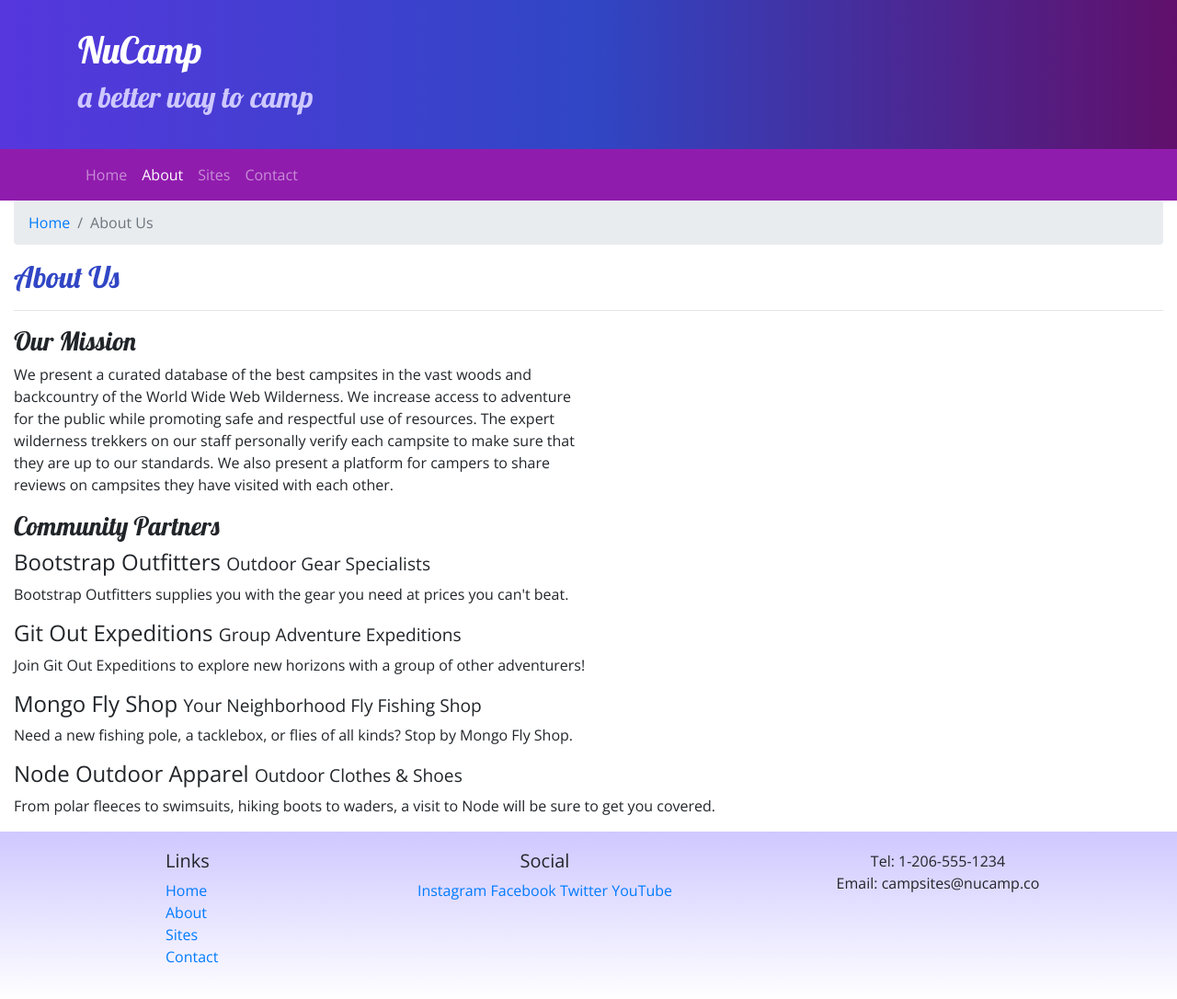
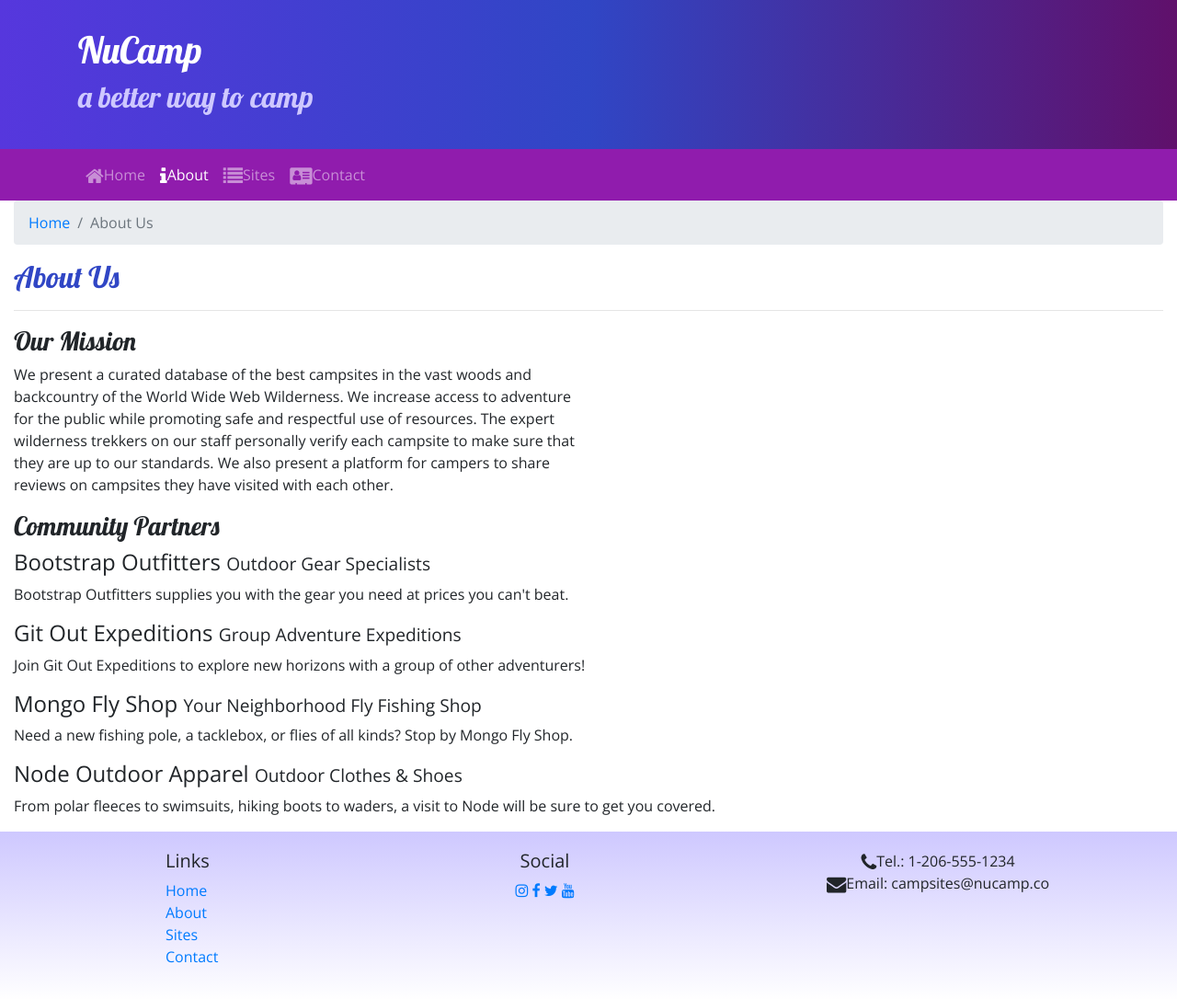
Before and after one commit to breezecakeyum/bootstrap-workshop, a website: page aboutus.html in a window 1280 px wide. Shown: the whole page at 92% size. Drawn offline with nearby package versions, Linux system fonts and the light colour scheme.

Commit message:
Font Awesome

```diff
--- a/aboutus.html
+++ b/aboutus.html
@@ -6,6 +6,7 @@
     <meta charset="utf-8" />
     <meta name="viewport" content="width=device-width, initial-scale=1" />
 
+    <link rel="stylesheet" href="node_modules/font-awesome/css/font-awesome.min.css" />
     <link rel="stylesheet" href="node_modules\bootstrap\dist\css\bootstrap.min.css">
     <link rel="stylesheet" href="https://fonts.googleapis.com/css?family=Lobster|Open+Sans" />
     <link rel="stylesheet" href="css\styles.css">
@@ -37,10 +38,10 @@
             </button>
             <div class="collapse navbar-collapse" id="nucampNavbar">
                 <ul class="navbar-nav">
-                    <li class="nav-item"><a class="nav-link" href="index.html">Home</a></li>
-                    <li class="nav-item active"><a class="nav-link" href="#">About</a></li>
-                    <li class="nav-item"><a class="nav-link" href="#">Sites</a></li>
-                    <li class="nav-item"><a class="nav-link" href="#">Contact</a></li>
+                    <li class="nav-item"><a class="nav-link" href="index.html"><i class="fa fa-home fa-lg"></i>Home</a></li>
+                    <li class="nav-item active"><a class="nav-link" href="#"><i class="fa fa-info fa-lg"></i>About</a></li>
+                    <li class="nav-item"><a class="nav-link" href="#"><i class="fa fa-list fa-lg"></i>Sites</a></li>
+                    <li class="nav-item"><a class="nav-link" href="#"><i class="fa fa-address-card fa-lg"></i>Contact</a></li>
                 </ul>
             </div>
         </div>
@@ -93,15 +94,15 @@
                     </ul>
                 </div>
                 <div class="col-6 col-sm-5 text-center">
-                    <h5>Social</h5>
-                    <a href="http://instagram.com/">Instagram</a>
-                    <a href="http://facebook.com/">Facebook</a>
-                    <a href="http://twitter.com/">Twitter</a>
-                    <a href="http://youtube.com/">YouTube</a>
+                	<h5>Social</h5>
+                    <a href="http://instagram.com/"><i class="fa fa-instagram"></i></a>
+                    <a href="http://facebook.com/"><i class="fa fa-facebook"></i></a>
+                    <a href="http://twitter.com/"><i class="fa fa-twitter"></i></a>
+                    <a href="http://youtube.com/"><i class="fa fa-youtube"></i></a>
                 </div>
                 <div class="col-sm-4 text-center">
-                    Tel: 1-206-555-1234<br />
-                    Email: campsites@nucamp.co
+                    <i class="fa fa-phone fa-lg"></i>Tel.: 1-206-555-1234<br />
+                    <i class="fa fa-envelope fa-lg"></i>Email: campsites@nucamp.co
                 </div>
            </div>
         </div>
--- a/package.json
+++ b/package.json
@@ -15,6 +15,7 @@
   },
   "dependencies": {
     "bootstrap": "^4.0.0",
+    "font-awesome": "^4.7.0",
     "jquery": "^3.3.1",
     "popper.js": "^1.12.9"
   }
```
Also changed, not shown: index.html (+11 -10 lines), 1 other file.
